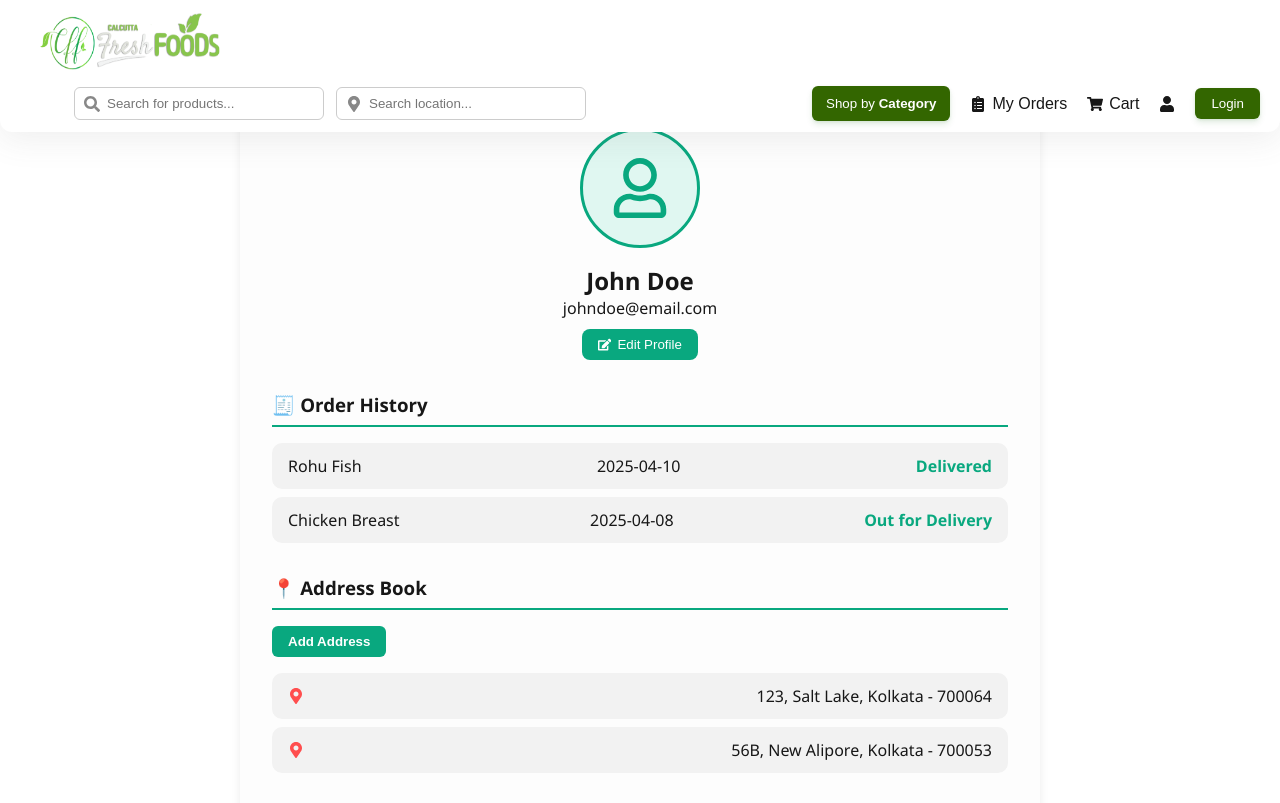
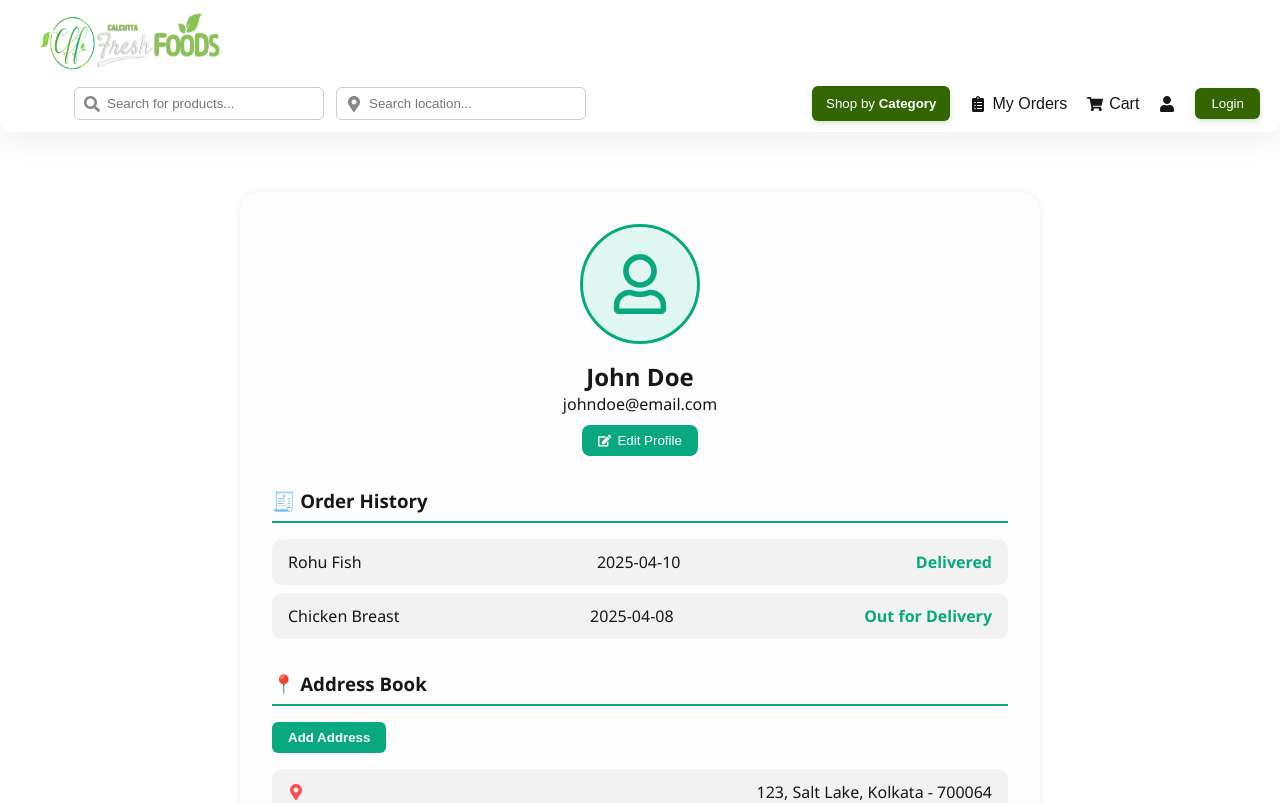
Before and after one commit to Srotoswini/cff-git, a Next.js app: page /profile in a window 1280 px wide. Shown: the top 803 px of the page. Built offline with nearby package versions, Linux system fonts and the light colour scheme.

Commit message:
profile resp

```diff
--- a/src/components/Profile.module.css
+++ b/src/components/Profile.module.css
@@ -9,6 +9,7 @@
   box-shadow: 0 0 10px rgba(0, 0, 0, 0.08);
   font-family: "Segoe UI", sans-serif;
 }
+
 .avatarIcon {
   width: 120px;
   height: 120px;
@@ -22,7 +23,6 @@
   margin: 0 auto 1rem auto;
   border: 3px solid #09a87f;
 }
-
 
 .profileCard {
   text-align: center;
@@ -207,3 +207,9 @@
     transform: translateY(-5px);
   }
 }
+
+@media (min-width: 768px) and (max-width: 1300px) {
+  .container {
+    margin-top: 12rem !important;
+  }
+}
```
Lines whose indentation alone changed are shown as unchanged.
